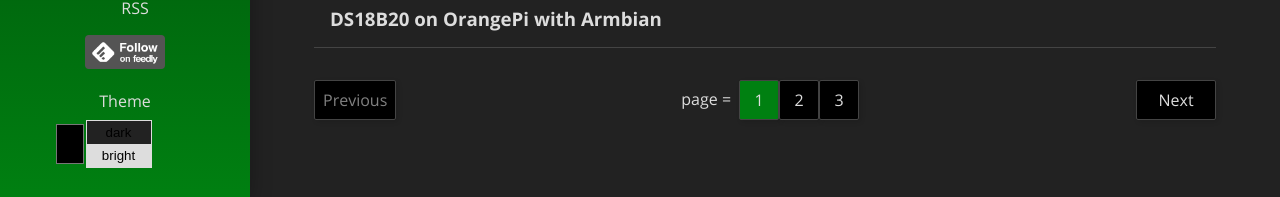
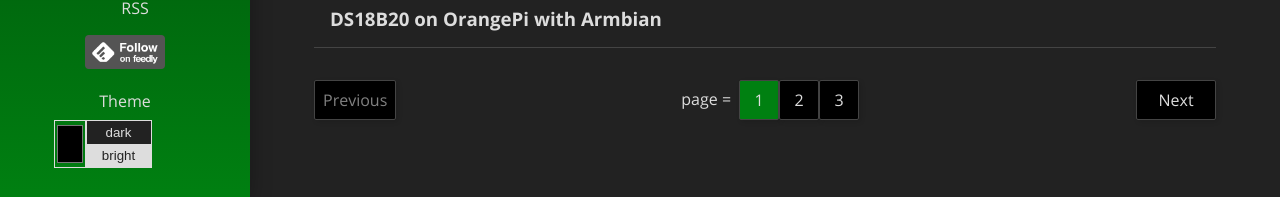
Before and after one commit to Jakeler/Jakeler.github.io, a Jekyll site: the page built from index.html, in a window 1280 px wide and 1150 px high. Shown: the part 950-1147 px from the top of the window. Built offline with Jekyll 4.4.1, drawn with Linux system fonts in a browser that asks for light colours; the list of posts is cut into pages by our own code.

Commit message:
Some style improvements

```diff
--- a/_sass/blog.scss
+++ b/_sass/blog.scss
@@ -69,5 +69,6 @@
     .pagination-item {
         border-radius: 2px;
         box-shadow: 2px 2px 5px 0px #0000001f;
+        transform: unset;
     }
 }
--- a/_sass/main.scss
+++ b/_sass/main.scss
@@ -48,12 +48,11 @@ body {
 a {
   text-decoration: none;
   display: inline-block;
-  transition: all 0.3s;
+  transition: color 0.3s, transform 0.3s;
 
   &:hover{
-    // font-size: x-large;
-    transform: scale(1.2, 1.2);
-    transform-origin: left;
+    transform: scale(1.125) skewX(-10deg);
+    // transform-origin: left;
   }
 }
 
--- a/_sass/theme.scss
+++ b/_sass/theme.scss
@@ -38,16 +38,18 @@ svg {
 }
 
 div.themes {
-    border: 1px solid $textColor;
+    border: thin solid $textColor;
 
     button.dark {
-      background: #222;
+        color: #ddd;
+        background: #222;
     }
     button.bright {
-      background: #ddd;
+        color: #222;
+        background: #ddd;
     }
 }
-.theme input.accent {
+div.theme-selector input.accent {
     border: thin solid $textColor;
 }
 
```
